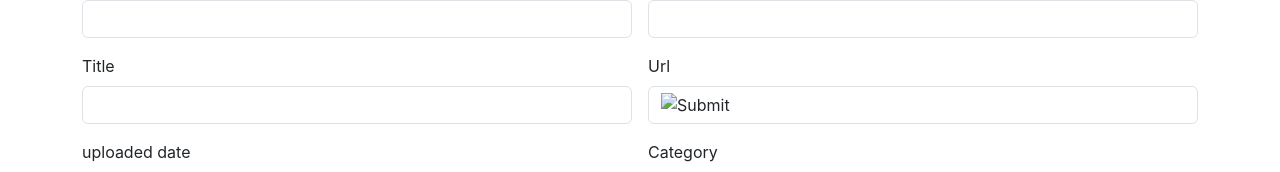
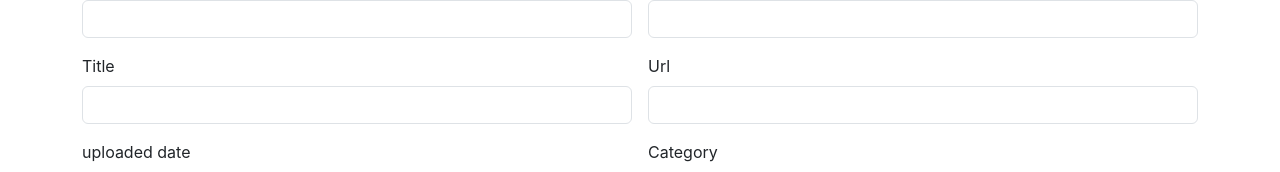
Before and after one commit to Gloriya2001/Photo-app-react, a React (Create React App) app: page / in a window 1280 px wide. Shown: the part 134-306 px from the top of the page. Built offline with nearby package versions, Linux system fonts and the light colour scheme.

Commit message:
collection from add form done

```diff
--- a/src/components/Add.jsx
+++ b/src/components/Add.jsx
@@ -1,10 +1,33 @@
-import React from 'react'
+import React, { useState } from 'react'
 import NavBar from './NavBar'
 
 const Add = () => {
+
+    const [data, setData] = useState(
+
+        {
+            "albumId": "",
+            "id": "",
+            "title": "",
+            "url": "",
+            "uploadDate": "",
+            "category": ""
+
+        }
+    )
+    const inputHandler = (event) => {
+        setData({ ...data, [event.target.name]: event.target.value })
+    }
+    const outputHandler = () => {
+        console.log(data)
+    }
+
+
+
+
     return (
         <div>
-<NavBar/>
+            <NavBar />
             <div className="container">
 
                 <div className="row">
@@ -16,39 +39,39 @@ const Add = () => {
                             <div className="col col-12 col-sm-6 col-md-6 col-lg-6 col-xl-6 col-xxl-6">
 
                                 <label htmlFor="" className="form-label">Album Id</label>
-                                <input type="text" className="form-control" />
+                                <input type="text" className="form-control" name='albumId' value={data.albumId} onChange={inputHandler} />
 
                             </div>
                             <div className="col col-12 col-sm-6 col-md-6 col-lg-6 col-xl-6 col-xxl-6">
 
                                 <label htmlFor="" className="form-label">Id</label>
-                                <input type="text" className="form-control" />
+                                <input type="text" className="form-control" name='id' value={data.id} onChange={inputHandler}/>
 
                             </div>
                             <div className="col col-12 col-sm-6 col-md-6 col-lg-6 col-xl-6 col-xxl-6">
 
                                 <label htmlFor="" className="form-label">Title</label>
-                                <input type="text" className="form-control" />
+                                <input type="text" className="form-control" name='title' value={data.title} onChange={inputHandler}/>
 
                             </div>
                             <div className="col col-12 col-sm-6 col-md-6 col-lg-6 col-xl-6 col-xxl-6">
 
                                 <label htmlFor="" className="form-label">Url</label>
-                                <input type="image" className="form-control" />
+                                <input type="text" className="form-control" name='url' value={data.url} onChange={inputHandler}/>
 
                             </div>
 
                             <div className="col col-12 col-sm-6 col-md-6 col-lg-6 col-xl-6 col-xxl-6">
 
                                 <label htmlFor="" className="form-label">uploaded date</label>
-                                <input type="date" name="" id="" className="form-control" />
+                                <input type="date"  id="" className="form-control" name='uploadDate' value={data.uploadDate} onChange={inputHandler}/>
 
                             </div>
 
                             <div className="col col-12 col-sm-6 col-md-6 col-lg-6 col-xl-6 col-xxl-6">
 
                                 <label htmlFor="" className="form-label">Category</label>
-                                <select name="" id="" className="form-control">
+                                <select id="" className="form-control" name='category' value={data.category} onChange={inputHandler} >
                                     <option value="electronics">electronics</option>
                                     <option value="sports">sports</option>
                                     <option value="food">food</option>
@@ -61,7 +84,7 @@ const Add = () => {
 
                             <div className="col col-12 col-sm-6 col-md-6 col-lg-6 col-xl-6 col-xxl-6">
 
-                                <button className="btn btn-success">Add</button>
+                                <button className="btn btn-success" onClick={outputHandler}>Add</button>
 
                             </div>
                         </div>
```
